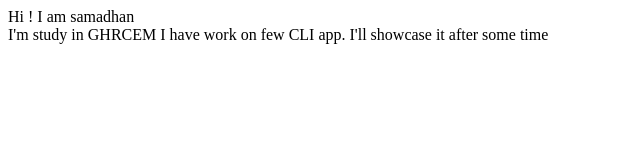
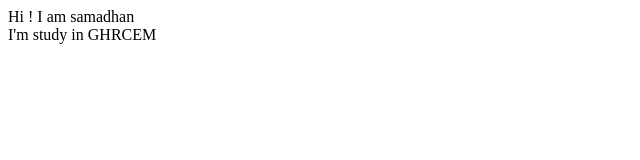
Before and after one commit to samadhan7656/student-name-site, a plain HTML site: page index.html in a window 1280 px wide. Shown: the whole page, without its empty margins (0-640 px from the left). Drawn offline with Linux system fonts and the light colour scheme.

Commit message:
update content

```diff
--- a/index.html
+++ b/index.html
@@ -8,7 +8,5 @@
 <body>
      Hi ! I am samadhan <br>
      I'm study in GHRCEM
-
-     I have work on few CLI app. I'll showcase it after some time
 </body>
 </html>
```
